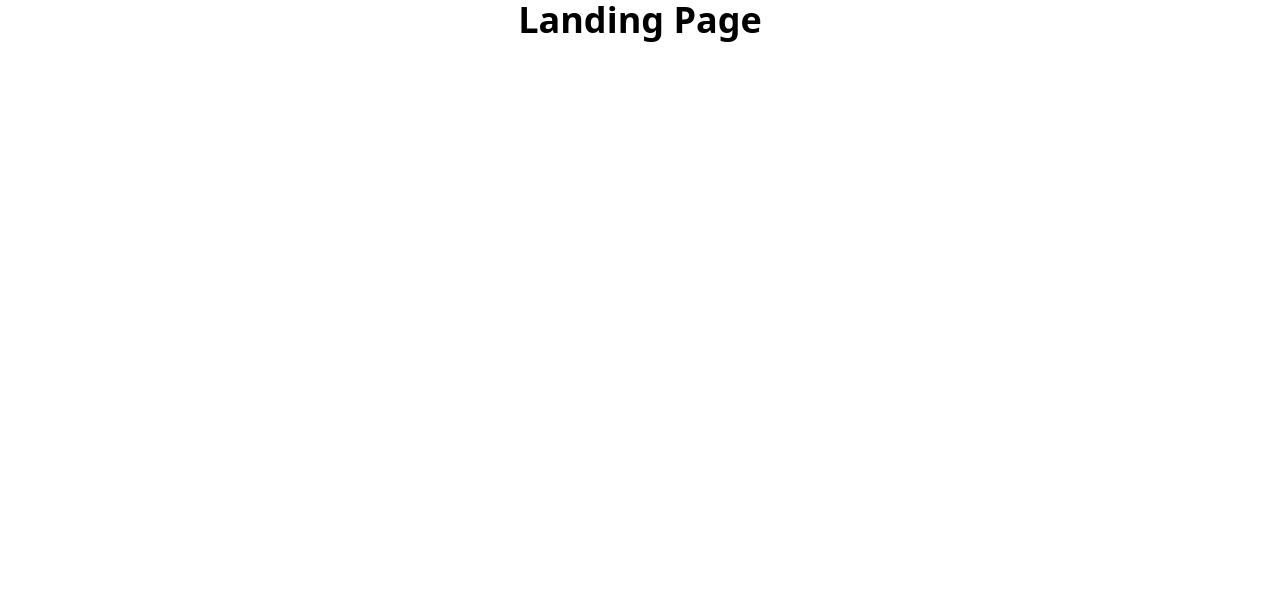
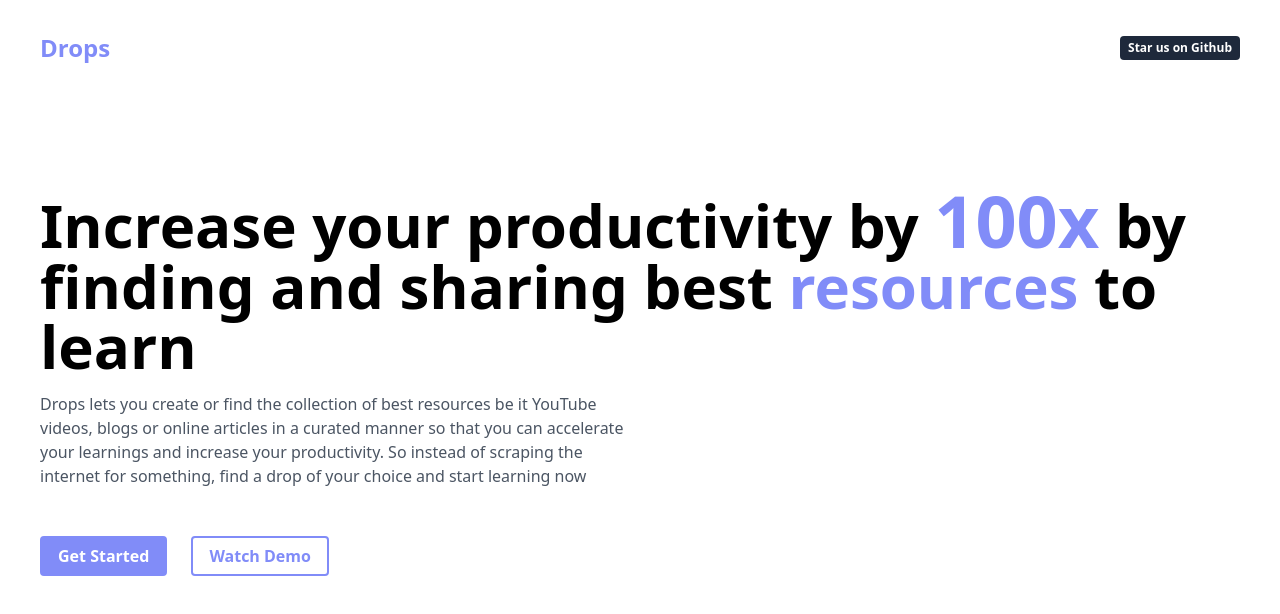
Before and after one commit to Ciggzy1312/drops, a Next.js app in the folder client/: page / in a window 1280 px wide. Shown: the top 614 px of the page. Built offline with nearby package versions, Linux system fonts and the light colour scheme.

Commit message:
Added landing page
Signed-off-by: Ciggzy1312 <deepayanmukherjee1312@gmail.com>

```diff
--- a/client/components/navbar/index.tsx
+++ b/client/components/navbar/index.tsx
@@ -16,20 +16,20 @@ const NavBar: FC = () => {
     }
 
     return (
-        <div className="flex justify-between py-5 border-b-2 border-gray-100">
+        <div className="flex justify-between py-3 border-b-2 border-gray-100">
             <div className="">
-                <span className="text-4xl font-bold text-indigo-500 tracking-wider">Drops</span>
+                <span className="text-3xl font-bold text-indigo-500 tracking-wider">Drops</span>
             </div>
 
             <div className="flex">
                 <div className="self-center">
-                    <div className="mx-4 relative w-[2.5rem] h-[2.5rem] rounded-full overflow-hidden object-contain">
+                    <div className="mx-2 relative w-[2rem] h-[2rem] rounded-full overflow-hidden object-contain">
                         <Image src="/No_14.jpg" layout="fill" alt="" />
                     </div>
                 </div>
 
                 <div className="self-center">
-                    <button className="font-medium text-lg rounded px-3 py-1 text-red-600 hover:bg-indigo-100" onClick={logout}>Sign Out</button>
+                    <button className="font-medium rounded px-3 py-1 text-red-600 hover:bg-indigo-100" onClick={logout}>Sign Out</button>
                 </div>
             </div>
         </div>
--- a/client/pages/index.tsx
+++ b/client/pages/index.tsx
@@ -1,9 +1,33 @@
 import type { NextPage } from 'next'
+import Link from 'next/link'
 
 const Home: NextPage = () => {
   return (
-    <div className="text-center text-4xl font-semibold">
-      Landing Page
+    <div className=" py-8 px-10">
+
+      <div className="flex justify-between">
+        <div className="text-2xl text-indigo-400 font-semibold">Drops</div>
+
+        <div className="text-white font-semibold text-xs self-center">
+          <Link href="https://github.com/Ciggzy1312/moodventure" target='_blank' rel="noreferrer"><button className="bg-slate-800 px-2 py-1 rounded text-white">Star us on Github</button></Link>
+        </div>
+      </div>
+
+      <div className="py-10 mt-16">
+        <div className=" py-4">
+          <div className="text-6xl font-medium">
+            <h1 className="font-bold">Increase your productivity by <span className="text-indigo-400 text-7xl">100x</span> by <br></br> finding and sharing best <span className="text-indigo-400">resources</span> to learn</h1>
+          </div>
+          <div className="my-4 w-1/2 ">
+            <p className="text-gray-600">Drops lets you create or find the collection of best resources be it YouTube videos, blogs or online articles in a curated manner so that you can accelerate your learnings and increase your productivity. So instead of scraping the internet for something, find a drop of your choice and start learning now </p>
+          </div>
+        </div>
+
+        <div className="my-4">
+          <Link href="/dashboard"><button className="text-white bg-indigo-400 border-indigo-400 border-2 rounded font-semibold px-4 py-1.5 mr-6">Get Started</button></Link>
+          <button className="bg-white text-indigo-400 border-indigo-400 border-2 rounded font-semibold px-4 py-1.5">Watch Demo</button>
+        </div>
+      </div>
     </div>
   )
 }
```
